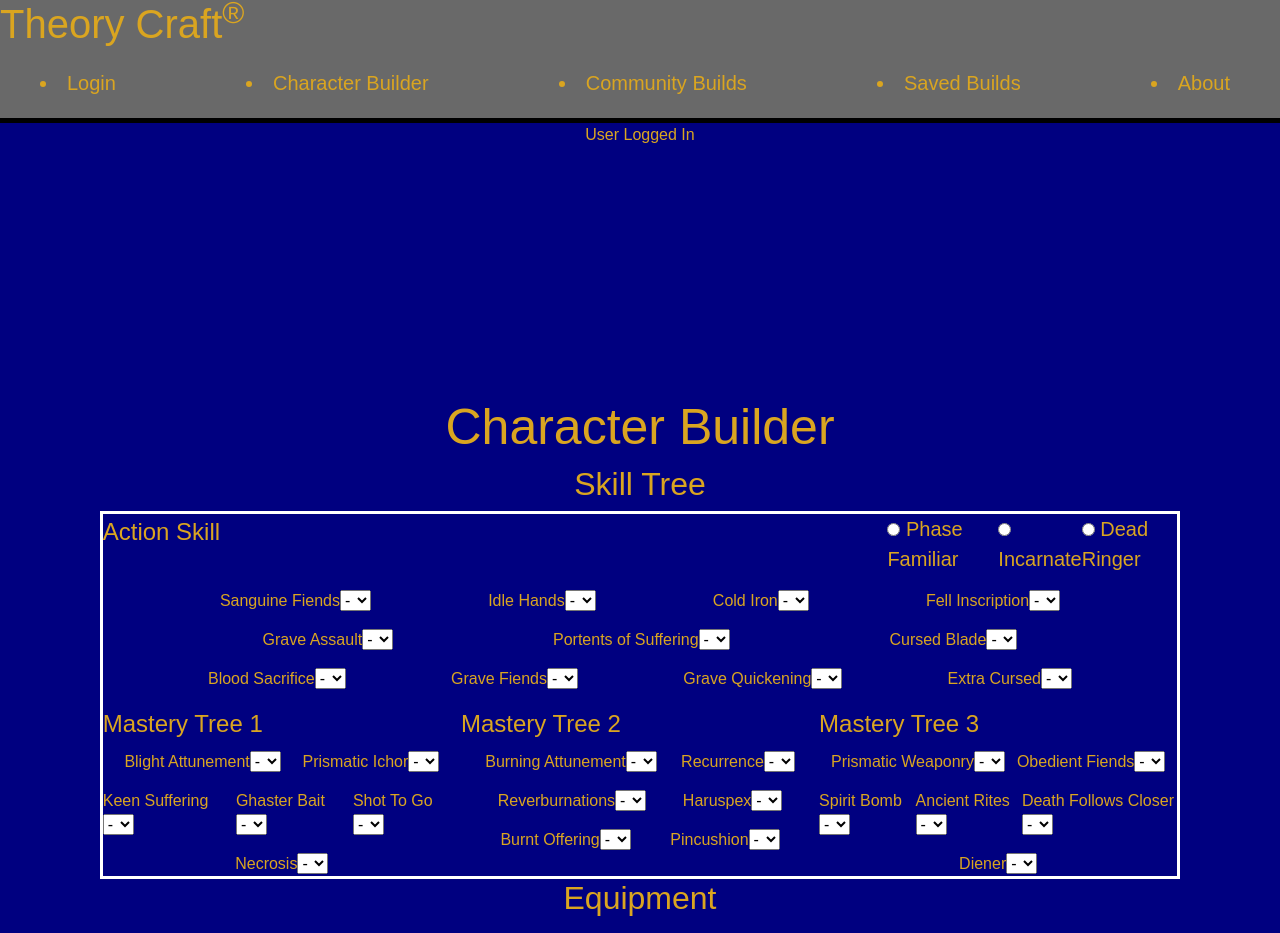
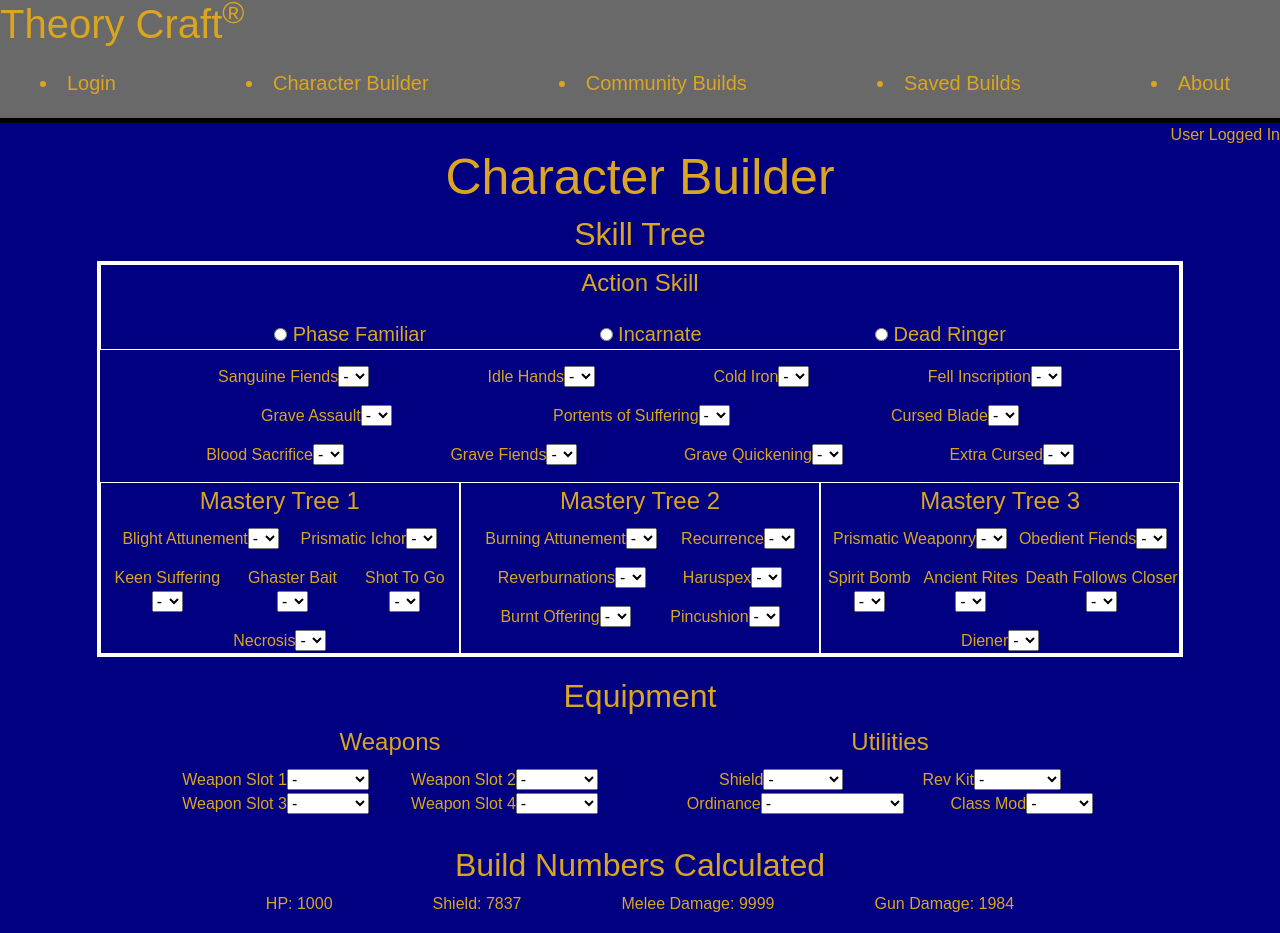
Before and after one commit to AzraelStrife17/startup, a React (Vite) app in the folder startup/: page /characterBuilder in a window 1280 px wide. Shown: the top 933 px of the page. Built offline with nearby package versions, Linux system fonts and the light colour scheme.

Commit message:
fixed characterBuilder.css

```diff
--- a/startup/src/characterBuilder/characterBuilder.css
+++ b/startup/src/characterBuilder/characterBuilder.css
@@ -1,14 +1,16 @@
-main h1{
-    font-family: "Papyrus", fantasy;
-    color: goldenrod;
-    text-align: center;
-}
-
 main .login_name{
     display: block;
     font-family: "Papyrus", fantasy;
     color: goldenrod;
     text-align: right;
+    width: 100%;
+}
+
+main h1{
+    font-family: "Papyrus", fantasy;
+    color: goldenrod;
+    text-align: center;
+    margin-top: 0;
 }
 
 main .skill_tree_header{
@@ -24,10 +26,16 @@ main .skill_tree{
 }
 
 main .action_skills{
-    display: flex;
-    justify-content: space-evenly;
     font-size: 20px;
+    border: .5px solid white;
     margin-bottom: 15px;
+    text-align: center;
+}
+
+main .action_skills .action_skill_content{
+  display: flex;
+  justify-content: space-evenly;
+  padding-top: 10px;
 }
 
 main .skill_row1{
@@ -60,6 +68,8 @@ main .single_skill_row{
 }
 
 main .mastery_tree{
+  text-align: center;
+  border: .1px solid white;
   width: 90%;
   max-width: 500px;
 }
@@ -69,6 +79,7 @@ main .equipment_header{
   justify-content: center;
   font-family: "Papyrus", fantasy;
   color: goldenrod;
+  padding-top: 20px;
 }
 
 main .equipment{
@@ -79,6 +90,7 @@ main .equipment{
 }
 
 main .weapons{
+  text-align: center;
   display: flex;
   flex-direction: column;
   justify-content: space-evenly;
@@ -92,6 +104,7 @@ main .weapon_row{
 }
 
 main .utility{
+  text-align: center;
   display: flex;
   flex-direction: column;
   justify-content: space-evenly;
@@ -105,6 +118,7 @@ main .util_row{
 }
 
 main .calculator_header{
+  padding-top: 30px;
   display: flex;
   justify-content: center;
   font-family: "Papyrus", fantasy;
@@ -114,12 +128,14 @@ main .calculator_header{
 main .calculator_values{
   display: flex;
   flex-direction: row;
-  justify-content: space-evenly;
+  gap: 100px;
+  justify-content: space-between;
   font-family: "Papyrus", fantasy;
   color: goldenrod;
 }
 
 main .build_descript_header{
+  padding-top: 30px;
   display: flex;
   justify-content: center;
   font-family: "Papyrus", fantasy;
@@ -141,7 +157,7 @@ main .description_input{
 }
 
 main .submit_upload{
-  width: 150px;
+  width: 200px;
   height: 30px;
   font-family: "Papyrus", fantasy;
   color: goldenrod;
@@ -149,27 +165,3 @@ main .submit_upload{
   border: 3px solid black;
   margin-bottom: 10px;
 }
-
-
-
-
-footer{
-  display: flex;
-  background-color: dimgray;
-  flex-direction: row;
-  justify-content: space-between;
-  height: 40px;
-}
-
-footer .text-reset{
-  color: goldenrod;
-  font-family: "Papyrus", fantasy;
-  font-size: 20px;
-}
-
-footer a{
-  color: goldenrod;
-  font-family: "Papyrus", fantasy;
-  font-size: 20px;
-  text-decoration: none;
-}
--- a/startup/src/characterBuilder/characterBuilder.html
+++ b/startup/src/characterBuilder/characterBuilder.html
@@ -28,8 +28,10 @@
         <h2 class="skill_tree_header">Skill Tree</h2>
         <div >
             <fieldset class="skill_tree">
+              <div>
                 <fieldset class="action_skills">
                     <legend>Action Skill</legend>
+                    <div>
                       <label>
                           <input type="radio" id="actionSkill1" name="varRadio" value="radio1"/> Phase Familiar
                       </label>
@@ -41,7 +43,9 @@
                       <label>
                           <input type="radio" id="actionSkill3" name="varRadio" value="radio3"/> Dead Ringer
                       </label>
+                    </div>
                 </fieldset>
+              </div>
 
                 <div class="skill_row1">
                   <div>
--- a/startup/src/characterBuilder/characterBuilder.jsx
+++ b/startup/src/characterBuilder/characterBuilder.jsx
@@ -4,7 +4,6 @@ import './characterBuilder.css';
 export function CharacterBuilder() {
   return (
     <main>
-
         <span className="login_name">User Logged In</span>
         <h1>Character Builder</h1>
         <h2 className="skill_tree_header">Skill Tree</h2>
@@ -12,6 +11,7 @@ export function CharacterBuilder() {
             <fieldset className="skill_tree">
                 <fieldset className="action_skills">
                     <legend>Action Skill</legend>
+                    <div className='action_skill_content'>
                       <label>
                           <input type="radio" id="actionSkill1" name="varRadio" value="radio1" /> Phase Familiar
                       </label>
@@ -23,6 +23,7 @@ export function CharacterBuilder() {
                       <label>
                           <input type="radio" id="actionSkill3" name="varRadio" value="radio3" /> Dead Ringer
                       </label>
+                    </div>
                 </fieldset>
 
 
```
Lines whose indentation alone changed are shown as unchanged.
